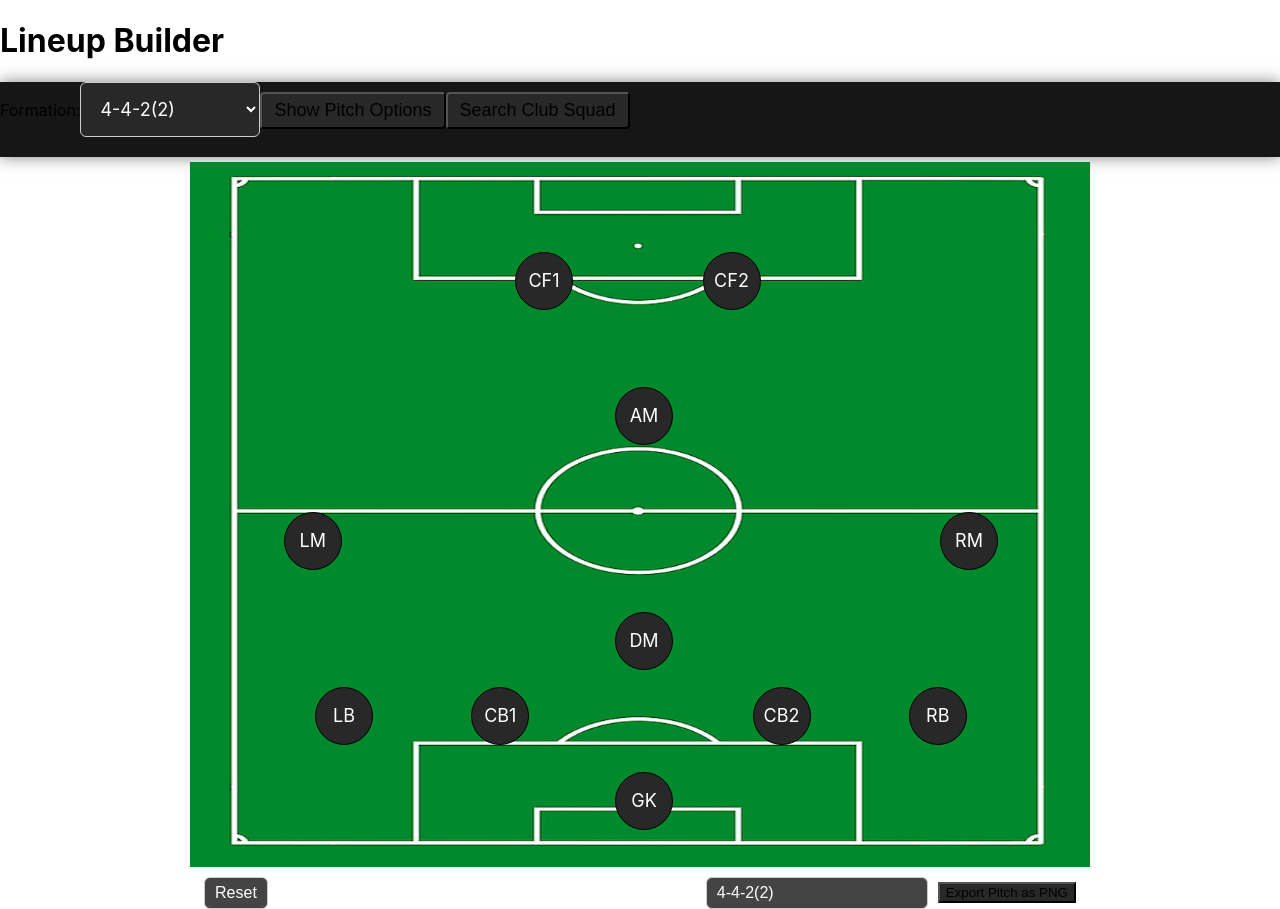
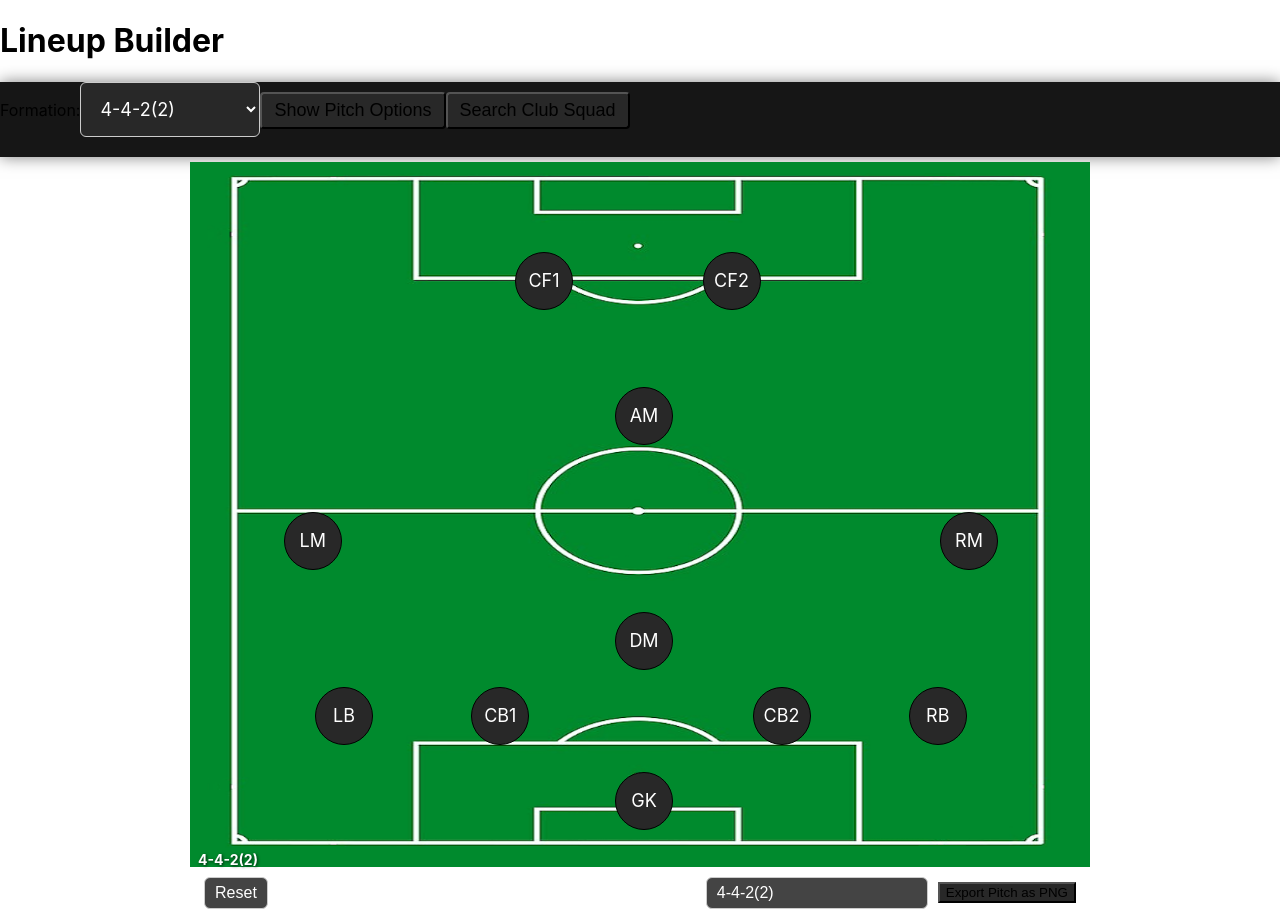
Before and after one commit to NyanZak/FootballLineupBuilder, a React (Create React App) app: page / in a window 1280 px wide. Built offline with nearby package versions, Linux system fonts and the light colour scheme.

Commit message:
Added filename to bottom of pitch and improved club name search

```diff
--- a/src/App.js
+++ b/src/App.js
@@ -6,7 +6,7 @@ import "./App.css";
 import headerImg from "./assets/header.png";
 import { DndProvider } from "react-dnd";
 import { HTML5Backend } from "react-dnd-html5-backend";
-import teamColors from "./teamColors";
+import { getTeamColor } from "./teamColors";
 
 function App() {
   const [formation, setFormation] = useState("4-4-2(2)");
@@ -31,32 +31,30 @@ function App() {
       // Handler for Enter key press in input
 const handleSearchKeyDown = (e) => {
   if (e.key === "Enter") {
-    const clubNameInput = searchQuery.trim();
+    const clubNameInput = searchQuery.trim().toLowerCase();  // <--- lowercase here
 
     if (clubNameInput === "") {
       // User cleared the input and pressed Enter
       setTeamColor("#282828");   // Reset to default color
       setClubName("");           // Clear club name
     } else {
-      // User entered a club name
-      const color = teamColors[clubNameInput];
+const color = getTeamColor(clubNameInput);
 if (color) {
   setTeamColor(color);
-        setClubName(clubNameInput);
+  setClubName(searchQuery.trim());
 } else {
   alert("Team not found");
 }
     }
   }
 };
-
   return (
     <DndProvider backend={HTML5Backend}>
       <div className="min-h-screen bg-green-900 text-white pt-2 pb-4">
         <h1 className="text-3xl font-bold h-full mt-2 text-center">Lineup Builder</h1>
 
         <div
-          className="relative flex flex-col justify-center items-center mt-12 rounded-lg max-w-[900px] mx-auto"
+          className="relative flex flex-col justify-center items-center mt-6 rounded-lg max-w-[900px] mx-auto"
           style={{
             backgroundImage: `url(${headerImg})`,
             backgroundSize: "cover",
--- a/src/components/Pitch.js
+++ b/src/components/Pitch.js
@@ -31,6 +31,7 @@ function EditablePlayerInput({
   updatePlayer,
   draggedPos,
   isDragging,
+  filename,
   onMouseDown = () => {},
   onMouseUp = () => {},
 }){
@@ -152,6 +153,8 @@ const dragStarted = useRef(false);
 
 const [processedPitch, setProcessedPitch] = useState(null);
 
+const lastClubNameRef = useRef(clubName);
+
 const getBaseHueFromPitchImage = () => {
   const canvas = document.createElement("canvas");
   const ctx = canvas.getContext("2d");
@@ -234,17 +237,27 @@ const toggleEditing = (pos) => {
   );
 };
 
+
+
 useEffect(() => {
-  // Only auto-update filename if user hasn't manually changed it
-  // i.e. only if filename was based on lastFormationRef.current
-  if (filename === (lastFormationRef.current + (clubName ? ` - ${clubName.trim()}` : "")) || filename === lastFormationRef.current) {
-    if (clubName && clubName.trim() !== "") {
-      setFilename(`${formation} - ${clubName.trim()}`);
-    } else {
-      setFilename(formation);
-    }
+  const expectedFilename = clubName && clubName.trim() !== ""
+    ? `${formation} - ${clubName.trim()}`
+    : formation;
+
+  const lastExpectedFilename = lastClubNameRef.current && lastClubNameRef.current.trim() !== ""
+    ? `${lastFormationRef.current} - ${lastClubNameRef.current.trim()}`
+    : lastFormationRef.current;
+
+  // Use case-insensitive comparison here:
+  if (
+    filename.toLowerCase() === lastExpectedFilename.toLowerCase() ||
+    filename.toLowerCase() === lastFormationRef.current.toLowerCase()
+  ) {
+    setFilename(expectedFilename);
   }
-  lastFormationRef.current = formation; // track last formation, NOT filename
+
+  lastFormationRef.current = formation;
+  lastClubNameRef.current = clubName;
 }, [formation, clubName]);
 
 useEffect(() => {
@@ -338,15 +351,12 @@ const handleMouseDown = (pos) => (e) => {
     setEditingPositions([]);
   };
 
-
-
-
   // Export handler
    const exportPitchAsPNG = () => {
     if (!pitchRef.current) return;
     let safeFilename = filename.trim();
     if (!safeFilename.toLowerCase().endsWith(".png")) {
-      safeFilename += ".jpg";
+      safeFilename += ".png";
     }
 
     html2canvas(pitchRef.current, { backgroundColor: null }).then((canvas) => {
@@ -376,6 +386,22 @@ const handleMouseDown = (pos) => (e) => {
           cursor: isDragging ? "grabbing" : "default",
         }}
       >
+                <div
+  style={{
+    position: "absolute",
+    bottom: "-1px",
+    left: "8px",
+    color: "white",
+    fontWeight: "bold",
+    fontSize: "14px",
+    textShadow: "1px 1px 3px rgba(0,0,0,0.7)",
+    userSelect: "none",
+    pointerEvents: "none",
+  }}
+>
+  {filename}
+</div>
+
 {positions.map(({ pos, x, y }) => {
   const playerName = players[pos] || "";
 
@@ -440,6 +466,7 @@ const handleMouseDown = (pos) => (e) => {
     draggedPos={draggedPos}
     isDragging={isDragging}
     onMouseUp={handleGlobalMouseUp}
+    filename={filename}
   />
 )}
     </React.Fragment>
--- a/src/teamColors.js
+++ b/src/teamColors.js
@@ -1,39 +1,46 @@
-const teamColors = {
-    "Arsenal": "#EF0107",
-    "Aston Villa": "#95BFE5",
-    "Villa": "95BFE5",
-    "Bournemouth": "#DA291C",
-    "Brentford": "#D20000",
-    "Brighton & Hove Albion": "#0057B8",
-    "Brighton": "#0057B8",
-    "Burnley": "#6C1D45",
-    "Chelsea": "#034694",
-    "Crystal Palace": "#1B458F",
-    "Palace": "#1B458F",
-    "Everton": "#003399",
-    "Fulham": "#000000",
-    "Leeds United": "#FFCD00",
-    "Leeds": "#FFCD00",
-    "Liverpool": "#C8102E",
-    "Manchester City": "#6CABDD",
-    "Man City": "#6CABDD",
-    "Manchester United": "#DA291C",
-    "Man Utd": "#DA291C",
-    "Newcastle United": "#241F20",
-    "Newcastle Utd": "#241F20",
-    "Nottingham Forest": "#DD0000",
-    "Forest": "#DD0000",
-    "Sunderland": "#E03A3E",
-    "Tottenham Hotspur": "#132257",
-    "Tottenham": "#132257",
-    "Spurs": "#132257",
-    "West Ham United": "#7A263A",
-    "West Ham": "#7A263A",
-    "Wolverhampton Wanderers": "#FDB913",
-    "Wolves": "#FDB913",
-
-  "Real Madrid": "#FEBE10",
-  // Add your teams and their colors here
+const primaryTeamColors = {
+  arsenal: "#EF0107",
+  "aston villa": "#95BFE5",
+  bournemouth: "#DA291C",
+  brentford: "#D20000",
+  "brighton & hove albion": "#0057B8",
+  burnley: "#6C1D45",
+  chelsea: "#034694",
+  "crystal palace": "#1B458F",
+  everton: "#003399",
+  fulham: "#000000",
+  hornchurch: "#B91C1C",
+  "leeds united": "#FFCD00",
+  liverpool: "#C8102E",
+  "manchester city": "#6CABDD",
+  "manchester united": "#DA291C",
+  "newcastle united": "#241F20",
+  "nottingham forest": "#DD0000",
+  sunderland: "#E03A3E",
+  "tottenham hotspur": "#132257",
+  "west ham united": "#7A263A",
+  "wolverhampton wanderers": "#FDB913",
+  "real madrid": "#FEBE10",
 };
 
-export default teamColors;
+const teamAliases = {
+  villa: "aston villa",
+  brighton: "brighton & hove albion",
+  palace: "crystal palace",
+  leeds: "leeds united",
+  "man city": "manchester city",
+  "man utd": "manchester united",
+  "newcastle utd": "newcastle united",
+  forest: "nottingham forest",
+  spurs: "tottenham hotspur",
+  "west ham": "west ham united",
+  wolves: "wolverhampton wanderers",
+};
+
+function getTeamColor(teamName) {
+  const lowerName = teamName.toLowerCase();
+  const primaryName = teamAliases[lowerName] || lowerName;
+  return primaryTeamColors[primaryName] || null;
+}
+
+export { getTeamColor };
```
Also changed, not shown: src/assets/normalpitch.png. Lines whose indentation alone changed are shown as unchanged.
